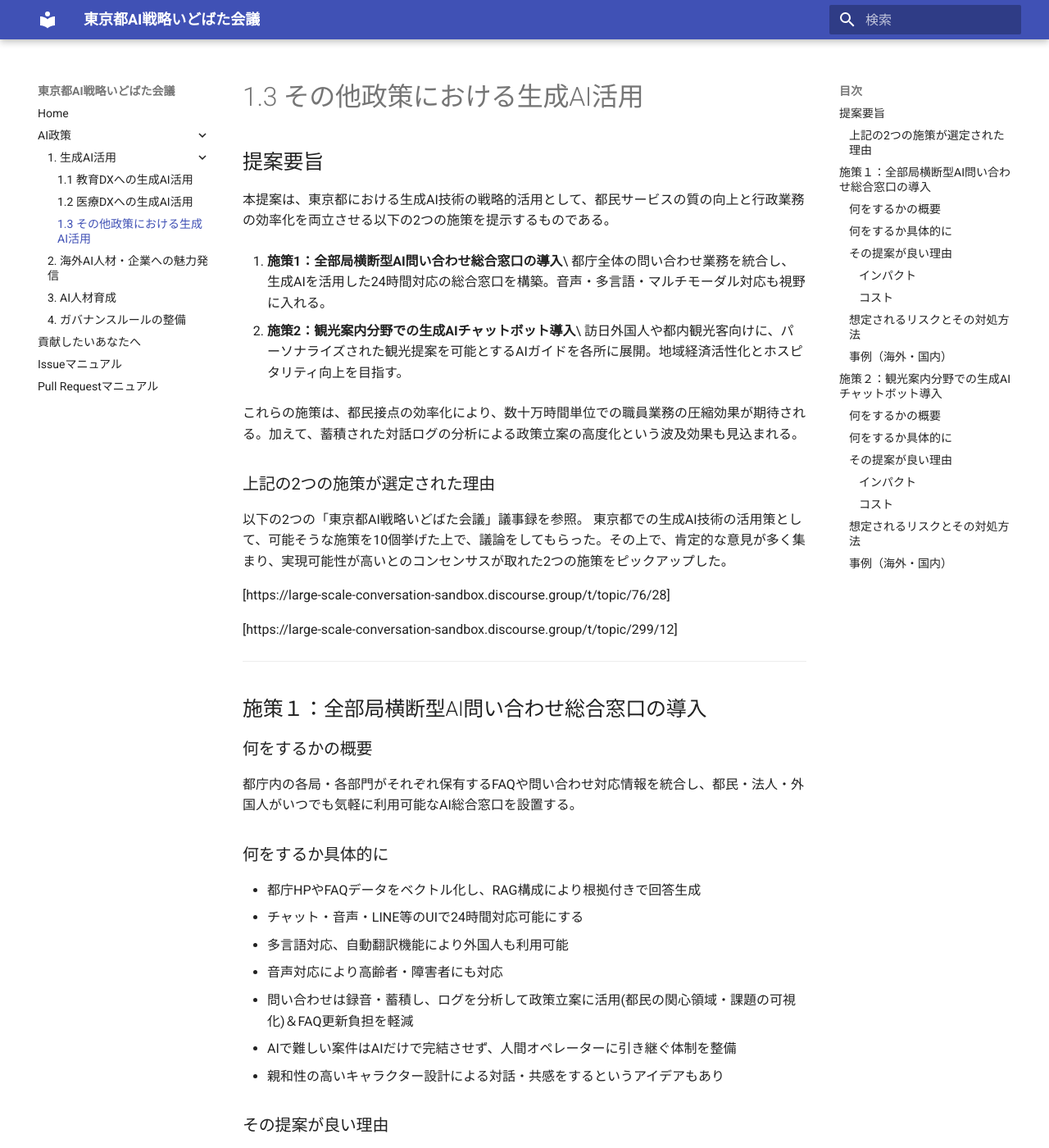
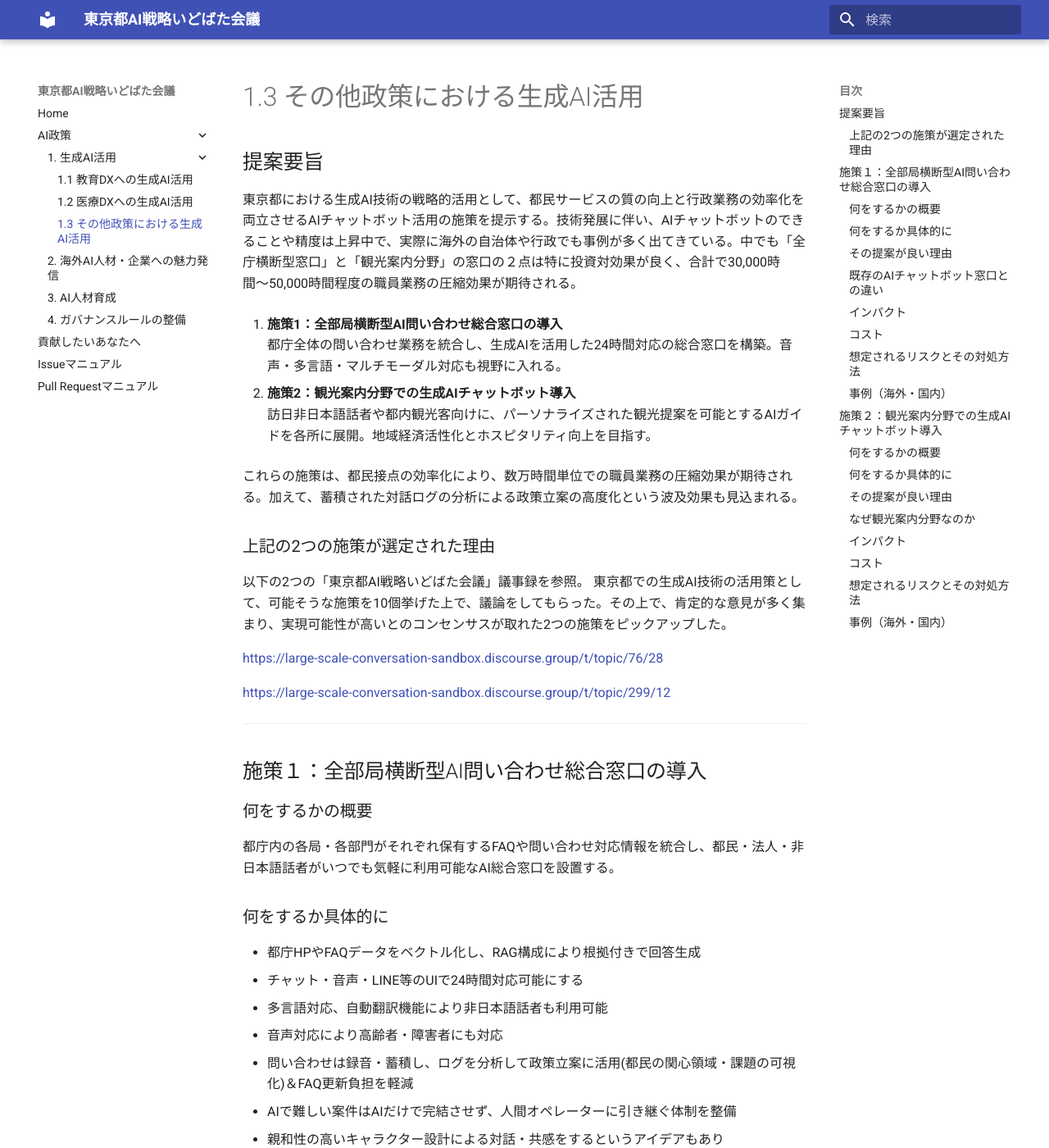
Before and after one commit to takahiroanno2024/2025_ai_idobatakaigi_output, an MkDocs documentation site: the page built from docs/1.3_その他政策における生成AI活用.md, in a window 1280 px wide and 1400 px high. Shown: the whole window at 82% size. Built offline with MkDocs 1.6.1 and Material for MkDocs 9.7.7, drawn with Linux system fonts in a browser that asks for light colours; some of the changed text lies outside the part shown.

Commit message:
Update 1.3_その他政策における生成AI活用.md

```diff
--- a/docs/1.3_その他政策における生成AI活用.md
+++ b/docs/1.3_その他政策における生成AI活用.md
@@ -1,22 +1,22 @@
 ## 提案要旨
 
-本提案は、東京都における生成AI技術の戦略的活用として、都民サービスの質の向上と行政業務の効率化を両立させる以下の2つの施策を提示するものである。
+東京都における生成AI技術の戦略的活用として、都民サービスの質の向上と行政業務の効率化を両立させるAIチャットボット活用の施策を提示する。技術発展に伴い、AIチャットボットのできることや精度は上昇中で、実際に海外の自治体や行政でも事例が多く出てきている。中でも「全庁横断型窓口」と「観光案内分野」の窓口の２点は特に投資対効果が良く、合計で30,000時間〜50,000時間程度の職員業務の圧縮効果が期待される。
 
-1. **施策1：全部局横断型AI問い合わせ総合窓口の導入**\
+1. **施策1：全部局横断型AI問い合わせ総合窓口の導入**
    都庁全体の問い合わせ業務を統合し、生成AIを活用した24時間対応の総合窓口を構築。音声・多言語・マルチモーダル対応も視野に入れる。
 
-2. **施策2：観光案内分野での生成AIチャットボット導入**\
-   訪日外国人や都内観光客向けに、パーソナライズされた観光提案を可能とするAIガイドを各所に展開。地域経済活性化とホスピタリティ向上を目指す。
+2. **施策2：観光案内分野での生成AIチャットボット導入**
+   訪日非日本語話者や都内観光客向けに、パーソナライズされた観光提案を可能とするAIガイドを各所に展開。地域経済活性化とホスピタリティ向上を目指す。
 
-これらの施策は、都民接点の効率化により、数十万時間単位での職員業務の圧縮効果が期待される。加えて、蓄積された対話ログの分析による政策立案の高度化という波及効果も見込まれる。
+これらの施策は、都民接点の効率化により、数万時間単位での職員業務の圧縮効果が期待される。加えて、蓄積された対話ログの分析による政策立案の高度化という波及効果も見込まれる。
 
 ### 上記の2つの施策が選定された理由
 以下の2つの「東京都AI戦略いどばた会議」議事録を参照。
 東京都での生成AI技術の活用策として、可能そうな施策を10個挙げた上で、議論をしてもらった。その上で、肯定的な意見が多く集まり、実現可能性が高いとのコンセンサスが取れた2つの施策をピックアップした。
 
-[https://large-scale-conversation-sandbox.discourse.group/t/topic/76/28]
+[https://large-scale-conversation-sandbox.discourse.group/t/topic/76/28](https://large-scale-conversation-sandbox.discourse.group/t/topic/76/28)
 
-[https://large-scale-conversation-sandbox.discourse.group/t/topic/299/12]
+[https://large-scale-conversation-sandbox.discourse.group/t/topic/299/12](https://large-scale-conversation-sandbox.discourse.group/t/topic/299/12)
 
 ---
 
@@ -24,13 +24,13 @@
 
 ### 何をするかの概要
 
-都庁内の各局・各部門がそれぞれ保有するFAQや問い合わせ対応情報を統合し、都民・法人・外国人がいつでも気軽に利用可能なAI総合窓口を設置する。
+都庁内の各局・各部門がそれぞれ保有するFAQや問い合わせ対応情報を統合し、都民・法人・非日本語話者がいつでも気軽に利用可能なAI総合窓口を設置する。
 
 ### 何をするか具体的に
 
 - 都庁HPやFAQデータをベクトル化し、RAG構成により根拠付きで回答生成
 - チャット・音声・LINE等のUIで24時間対応可能にする
-- 多言語対応、自動翻訳機能により外国人も利用可能
+- 多言語対応、自動翻訳機能により非日本語話者も利用可能
 - 音声対応により高齢者・障害者にも対応
 - 問い合わせは録音・蓄積し、ログを分析して政策立案に活用(都民の関心領域・課題の可視化)＆FAQ更新負担を軽減
 - AIで難しい案件はAIだけで完結させず、人間オペレーターに引き継ぐ体制を整備
@@ -44,17 +44,35 @@
 - ログデータから都民の関心・ニーズを可視化し、施策立案に反映
 - 市民がAI総合窓口に気軽に相談できることで、行政施策に対する理解促進につながりうる
 
-#### インパクト
+### 既存のAIチャットボット窓口との違い
 
-- 東京都内の行政問い合わせ件数：年間約12万件（東京都統計より）
-  - [https://www.spt.metro.tokyo.lg.jp/tosei/hodohappyo/press/2022/11/30/01.html]
-- 自動化対象割合：70%
-- 1件あたりの対応時間：5分
+個別施策としてのチャットボット設置とは違い、東京都全体の行政コミュニケーション基盤を再構築する構想である点が大きく異なる。
+
+| 観点 | チャットボット総合案内（既存） | 全部局横断AI窓口（提案） |
+|------|-------------------------------|-----------------------------|
+| 回答方式 | 各局の個別Botにリンク誘導 | 単一AIが横断的に回答（RAG） |
+| データ統合 | なし（局ごと） | FAQ・HP情報を統合・ベクトル化 |
+| 対応UI | Webベース（PC中心） | チャット・音声・LINEなど多様 |
+| 言語対応 | 日本語中心 | 多言語＋自動翻訳 |
+| アクセシビリティ | 一般ユーザー向け | 高齢者・非日本語話者にも配慮 |
+| 政策活用 | 特になし | ログ分析→関心の可視化・政策反映 |
+| エスカレーション | 不明 | 人間との連携体制あり |
+| キャラクター性 | なし | 対話に親しみや共感を持たせる可能性 |
+
+- 構造面の違い：これまでの東京都の取り組みは、各局や各事業が独立してチャットボットを導入。全庁横断型
+
+### インパクト
+
 - 削減時間：8.4万件×5分＝42万分＝7,000時間
 - 年間人件費換算：約1,400万円程度（時給2,000円想定）
 - +α：ログデータから都民の関心・ニーズを可視化できることによる政策立案コスト削減
+- 算出根拠
+   - 東京都内の行政問い合わせ件数：年間約12万件（東京都統計より）
+     - [https://www.spt.metro.tokyo.lg.jp/tosei/hodohappyo/press/2022/11/30/01.html](https://www.spt.metro.tokyo.lg.jp/tosei/hodohappyo/press/2022/11/30/01.html)
+   - 自動化対象割合：70%
+   - 1件あたりの対応時間：5分
 
-#### コスト
+### コスト
 
 - 初期費用：3,000万円（RAG構成、マルチモーダルUI構築含む開発費）
 - 年間運用費：1,000万円（サーバー/ベンダー保守/API利用料/メンテナンス）
@@ -64,17 +82,21 @@
 
 | リスク          | 対処方法                          |
 | ------------ | ----------------------------- |
-| 誤答（ハルシネーション） | RAG構成により公式情報の引用ベースで生成。根拠提示の徹底。都庁HPの深層階層まで読み取り可能にすることで、FAQ更新負担を軽減。 |
+| 誤答（ハルシネーション） | 制度が向上し続けている最新LLMの使用。RAG構成により公式情報の引用ベースで生成。根拠提示の徹底。都庁HPの深層階層まで読み取り可能にすることで、FAQ更新負担を軽減。 |
 | 多言語誤訳        | 自動翻訳＋言語別テンプレート整備、専門監修         |
 | 情報更新の遅れ      | 自動クロール・職員による定期チェック体制          |
-| 高齢者のデジタル対応困難 | 人間オペレーター。音声対応・LINE等なじみあるUI導入    |
-| プライバシー懸念     | 個人情報入力を制限、サンドボックス環境内で運用       |
+| 高齢者のデジタル対応困難 | 既存の窓口を無くすわけではない    |
+| プライバシー懸念     | 個人情報入力を制限、ログ保存期間を短く設定       |
 
 ### 事例（海外・国内）
 
 - 深圳市：DeepSeek大規模モデルを市全域に導入し、行政・生活支援のAI窓口を整備
+   -  [深圳市の事例](https://www.sz.gov.cn/cn/xxgk/zfxxgj/zwdt/content/post_12004270.html)
 - 渋谷区：111言語対応のAI総合チャットボットを導入（RAG構成）
-- 会津若松市：LINE上の行政案内Bot「ちゃチャット」により高稼働
+   - [渋谷区の事例](https://www.showcase-tv.com/pressrelease/20221111-cx-shibuya/)
+- 会津若松市：LINE上の行政案内Bot「ちゃチャット」により、ごみの分別や休日・夜間診療、防災関連の情報を24時間提供
+   -　[会津若松市の事例](https://www.city.aizuwakamatsu.fukushima.jp/faq/)
+   -  [デジタル防災サービスの開始](https://aizuwakamatsu.mylocal.jp/article?articleId=67d7baffa229ac6ba51c7fed)
 
 ---
 
@@ -94,23 +116,37 @@
 
 ### その提案が良い理由
 
-- 外国人観光客への多言語対応、24時間サービスで観光満足度を向上
+- 非日本語話者の観光客への多言語対応、24時間サービスで観光満足度を向上
 - 観光案内業務を人手からAIに移管し、観光案内所の業務負担を軽減
 - 多様な観光ニーズに応じたパーソナライズ案内で滞在時間・消費額が増加し、地域経済活性化
 - リアルタイム情報による利便性の向上
 - 都が保有する公式情報・文化施設データを活用すれば汎用AIとの差別化が可能
 
-#### インパクト
+### なぜ観光案内分野なのか
 
-- 都内観光客数：約5億人/年（国内外合計、うち外国人2,000万人、東京都統計より）
-- 観光案内窓口の想定利用数：外国人15%＝300万人、日本人1%＝480万人
-- 案内業務のAI代替率：10%と仮定 → 約78万人対応自動化
-- 1対応＝3分換算で2,340,000分＝39,000時間 → 年間コスト圧縮は6,000万円程度（人件費@1,500円/時）
-- また、AIによる満足度向上で利用者1人当たり500円の消費増加と仮定すると、 78万人×500円＝約3.9億円の経済効果
+観光案内分野は、生成AI導入において「実現性」「即効性」「波及効果」「リスク管理」の各側面でバランスが極めて良好。国際競争力の強化や行政の効率化という観点からも、東京都における最優先の導入領域として位置づけるべき。
+ - 水道・警察・福祉などは対応の個別性が高く、文脈理解や個人情報保護の観点から全自動化は難しい。一方で、観光分野は誤情報によるリスクが低く、迅速な投資回収ができる
+ - 観光窓口の主な利用者である、"一見さん"は地域知識が乏しいため、情報提供のニーズが特に高い分野
+ - 「アクセス方法」「営業時間」「イベント情報」など、観光情報は定型化されており、構造化された応答が可能
+ - 滞在時間や消費単価の増加が期待され、地域経済への直接的な波及効果が見込める
 
-#### コスト
+### インパクト
 
-- 初期費用：3,000万円（AIガイド×複数端末、アバター含むUI構築）
+- 削減時間：39,000時間
+- 年間人件費換算：約6,000万円程度（時給1,500円想定）
+- +α：約3.9億円の経済効果
+- 算出根拠
+   - 都内観光客数：約5億人/年（国内外合計、うち非日本語話者2,000万人、東京都統計より）
+   - 観光案内窓口の想定利用数：非日本語話者15%＝300万人、日本人1%＝480万人
+   - 案内業務のAI代替率：10%と仮定 → 約78万人対応自動化
+   - 1対応＝3分換算で2,340,000分＝39,000時間
+   - また、AIによる満足度向上で利用者1人当たり500円の消費増加と仮定すると、 78万人×500円＝約3.9億円の経済効果
+
+### コスト
+
+- 初期費用：3,000万円（AIガイド×複数端末、UI構築）
+   - [参照1](https://bizx.chatwork.com/chatbot/municipality-chatbot/)
+   - [参照2](https://www.tifana.ai/article/aichatbot-article-738)
 - 年間運用費：1,000万円（クラウド利用料、情報更新、翻訳監修など）
 - 試算根拠：渋谷アバター型AIガイド事業＋BEBOT導入費用からの推定
 
@@ -125,8 +161,10 @@
 
 ### 事例（海外・国内）
 
-- 渋谷：6体の個性あるAIアバターで案内実証（ソフトバンク・東急）
-- 富山市：BEBOTを活用した訪日外国人対応
+- 渋谷：6体の個性あるAIアバターで案内実証（ソフトバンク・東急が協働）
+   - [渋谷区の事例](https://www.softbank.jp/en/sbnews/entry/20241204_01)
+- 富山市：BEBOTを活用した訪日非日本語話者対応
+   - [富山市の事例](https://prtimes.jp/main/html/rd/p/000000063.000018663.html)
 - ニューヨーク：公式観光チャットボットを全域導入
-
+   - [ニューヨーク市の事例](https://www.business.nyctourism.com/press-media/press-releases/ellis-chat-platform-press-release)
 ---
```
